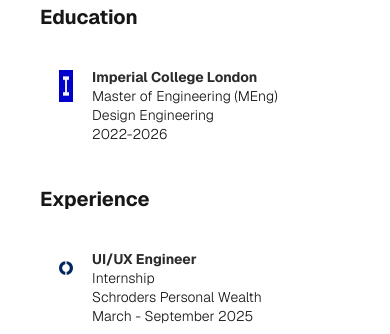
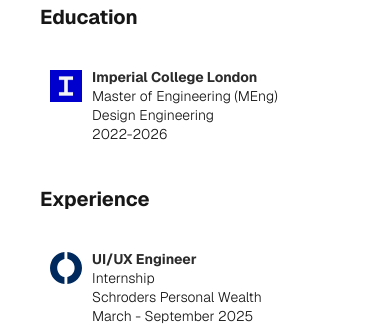
Before and after one commit to leehananne/home, a Next.js app: page /home/ in a window 390 px wide. Shown: the part 816-1150 px from the top of the page. Built offline with nearby package versions, Linux system fonts and the light colour scheme.

Commit message:
Refactor image handling in EducationItem and ExperienceItem components for better responsiveness; update icon paths in layout for consistency.

```diff
--- a/app/components/EducationItem.tsx
+++ b/app/components/EducationItem.tsx
@@ -12,7 +12,7 @@
   return (
     <div className="self-stretch h-24 p-2.5 inline-flex justify-start items-start gap-2.5">
         <div className="w-8 h-8 bg-white flex justify-center items-center gap-2.5 overflow-hidden">
-            <img className="w-3.5 self-stretch" src={imageUrl} alt={`${organisation} logo`} />
+            <img className="w-full h-full object-contain" src={imageUrl} alt={`${organisation} logo`} />
         </div>
         <div className="inline-flex flex-col justify-start items-start gap-[5px]">
             <div className="self-stretch justify-start dark:text-white text-dark-grey text-sm font-bold leading-none">{organisation}</div>
--- a/app/components/ExperienceItem.tsx
+++ b/app/components/ExperienceItem.tsx
@@ -12,7 +12,7 @@
 return (
     <div className="self-stretch h-24 p-2.5 inline-flex justify-start items-start gap-2.5">
         <div className="w-8 h-8 bg-white flex justify-center items-center gap-2.5 overflow-hidden">
-            <img className="w-3.5 self-stretch" src={imageUrl} alt={`${company} logo`} />
+            <img className="w-full h-full object-contain" src={imageUrl} alt={`${company} logo`} />
         </div>
         <div className="inline-flex flex-col justify-start items-start gap-[5px]">
             <div className="self-stretch justify-start dark:text-white text-dark-grey text-sm font-bold leading-none">{role}</div>
--- a/app/layout.tsx
+++ b/app/layout.tsx
@@ -19,8 +19,8 @@
   description: "Portfolio of Anne Lee, a Design Engineer",
   icons: {
     icon: [
-      { url: '/icon.svg', type: 'image/svg+xml' },
-      { url: '/icon-dark.svg', type: 'image/svg+xml', media: '(prefers-color-scheme: dark)' }
+      { url: '/home/icon.svg', type: 'image/svg+xml' },
+      { url: '/home/icon-dark.svg', type: 'image/svg+xml', media: '(prefers-color-scheme: dark)' }
     ],
   },
 };
```
